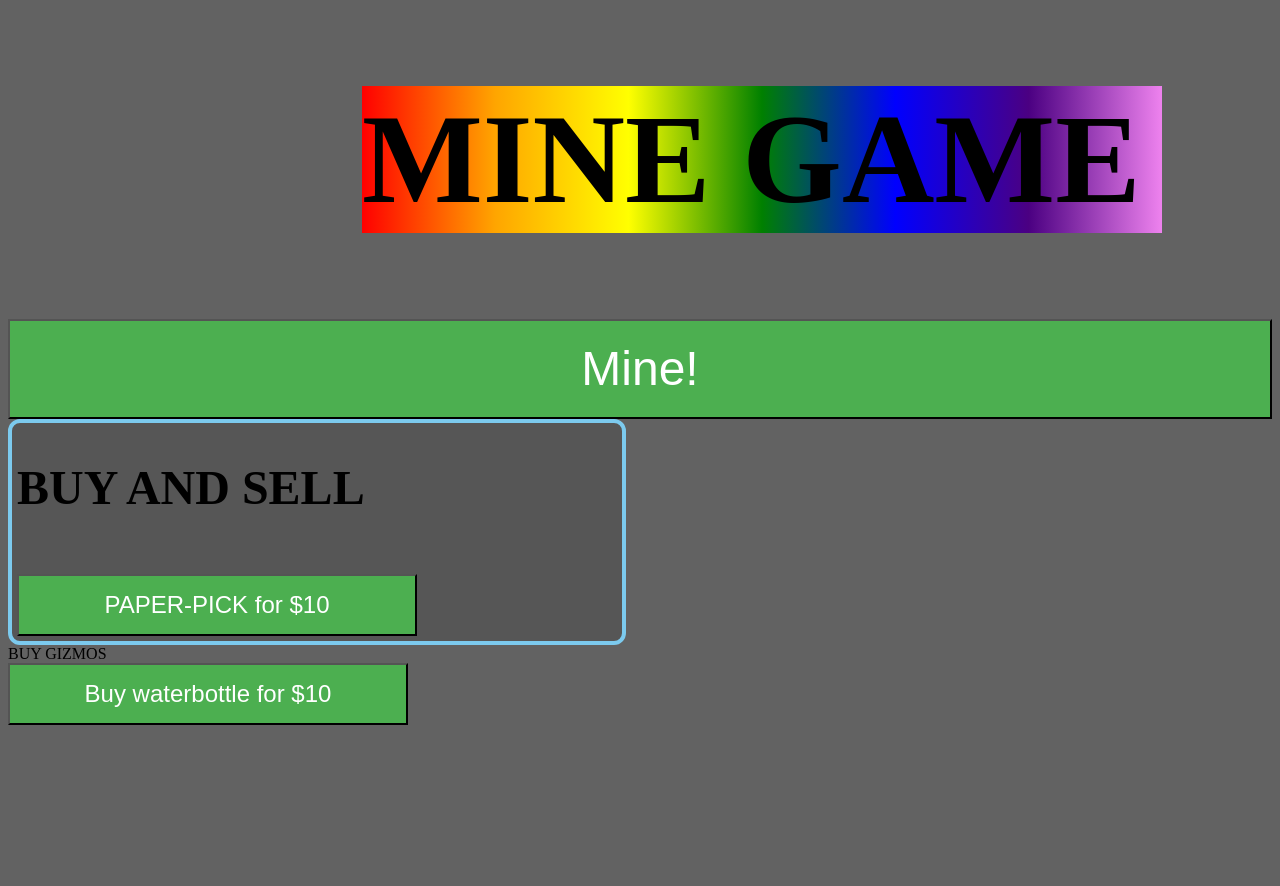
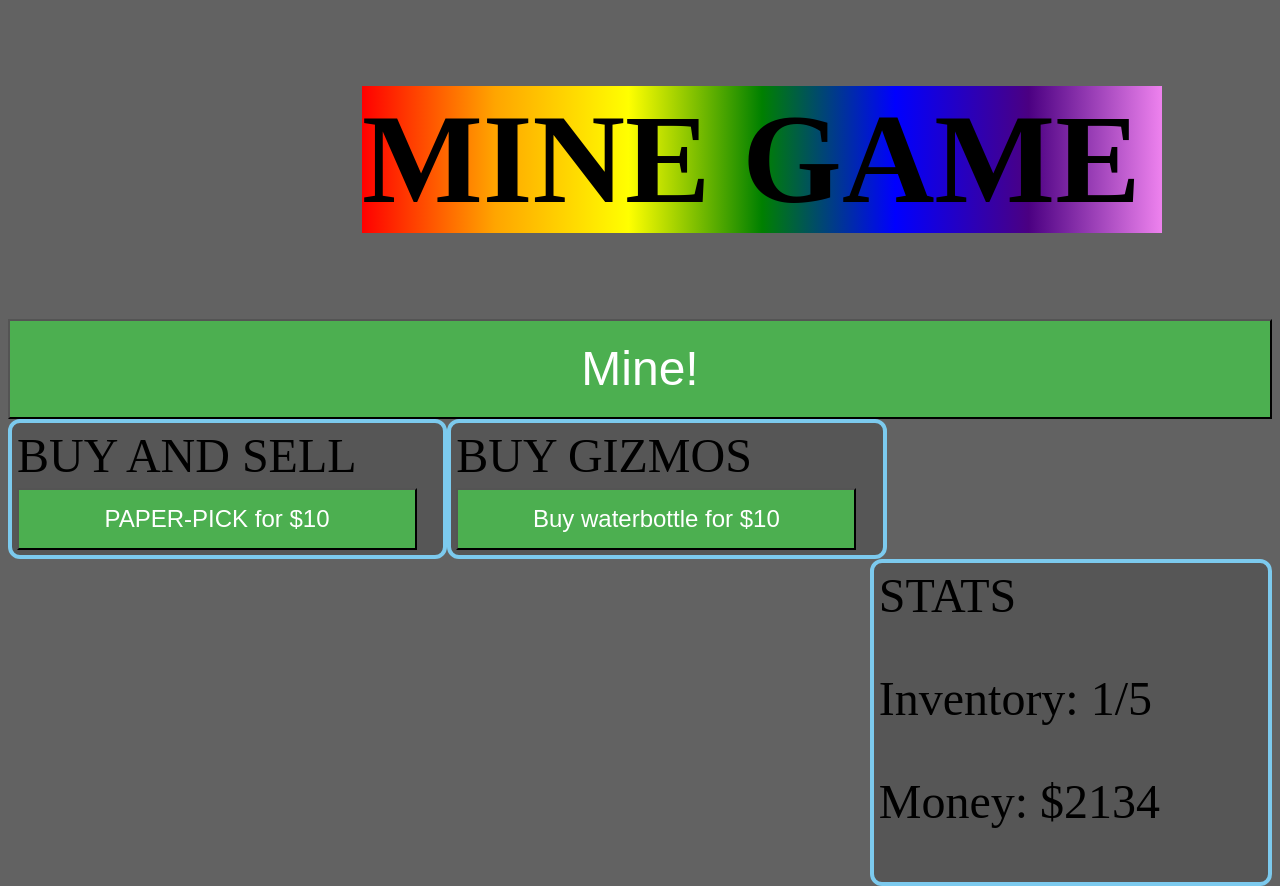
Before and after one commit to ChlorinatedPastries/MINE-GAME, a plain HTML site: page index.htm in a window 1280 px wide. Before the commit the page ends 800 px from the top, so only its background shows below. Drawn offline with Linux system fonts and the light colour scheme.

Commit message:
css and some js

```diff
--- a/index.css
+++ b/index.css
@@ -5,13 +5,34 @@
     width: 800px;
 }
 #mine1{
-    width: 600px;
+    width: 33.3333%;
     p.double {border-style: double;}
     background-color:#565656;
     border: 4px solid hsl(199, 77%, 71%);
     border-radius: 12px;
     padding: 5px;
-    font-size: 24px;
+    font-size: 48px;
+    float: left;
+}
+#mine2{
+    width: 33.3333%;
+    p.double {border-style: double;}
+    background-color:#565656;
+    border: 4px solid hsl(199, 77%, 71%);
+    border-radius: 12px;
+    padding: 5px;
+    font-size: 48px;
+    float: left;
+}
+#mine3{
+    width: 30.4%;
+    p.double {border-style: double;}
+    background-color:#565656;
+    border: 4px solid hsl(199, 77%, 71%);
+    border-radius: 12px;
+    padding: 5px;
+    font-size: 48px;
+ float: right;
 }
 #click{
     background-color: #4CAF50;
@@ -25,9 +46,6 @@
     width: 89.9%;
     height: 100px;
     width: 100%;
-}
-#mine1{
-    font-size: 24px;
 }
 .BUY{
     background-color: #4CAF50;
--- a/index.htm
+++ b/index.htm
@@ -3,20 +3,29 @@
     <head>
         <title>MINE GAME</title>
         <script src="/index.js"></script>
-        <script src="/common.js"></script>
     <link rel="stylesheet" href="/index.css">
-    <link rel="stylesheet" href="/common.css">
-    <link rel="icon" type="image/x-icon" href="/Media/Graphics/favicon.ico">
+    <link rel="icon" type="image/x-icon" href="joi">
     <meta name="viewport" content="width=device-width, initial-scale=1.0">
     </head>
     <body style="background-color: #626262;">
 <noscript style="font-size: 128px;">You Shoud Enable JavaScript Now!</noscript>
+
 <h1 id="maintxt">MINE GAME</h1>
 <button id="click"onclick="mine()">Mine!</button>
-<div id="mine1"><h1>BUY AND SELL</h1><br>
+
+<div id="mine1">BUY AND SELL<br>
 <button class="BUY" onclick="pick1()">PAPER-PICK for $10</button></div>
-<div>BUY GIZMOS<br>
+
+<div id="mine2">BUY GIZMOS<br>
 <button class="BUY"onclick="invin1()">Buy waterbottle for $10</button></div>
+
+<div id="mine3">STATS
+    <p id="stat1">Inventory: 1/5</p>
+    <p id="stat2">Money: $2134</p>
+    <p id="stat3"></p>
+    <p id="stat4"></p>
+    <p id="stat4"></p>
+</div>
 
 
 
--- a/index.js
+++ b/index.js
@@ -0,0 +1,11 @@
+let ore = 0
+
+
+function mine(){
+    ore+1
+
+}
+
+function invin1(){
+    console.log(ore)
+}
```
